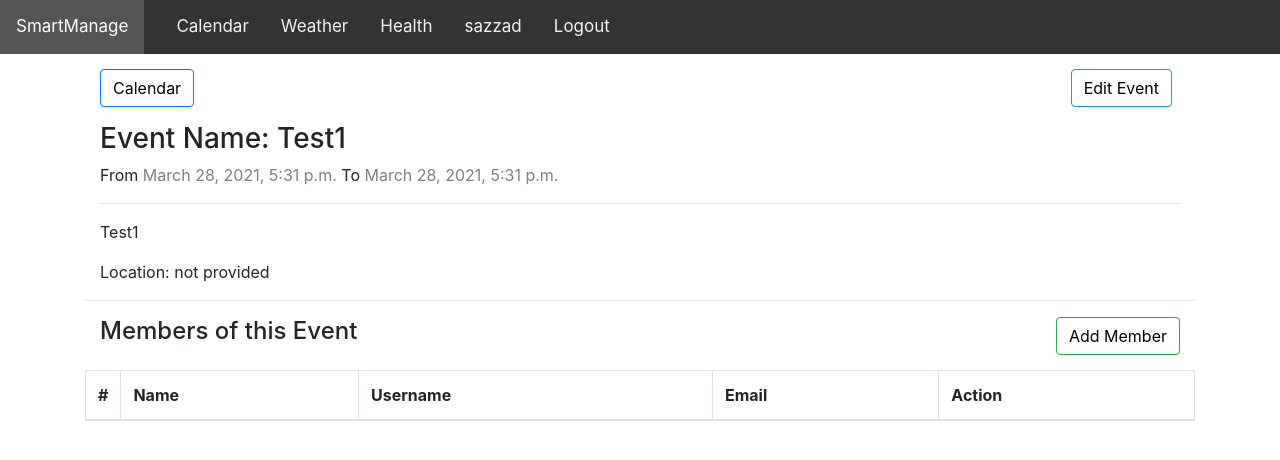
After one commit to sazzadr97/uniProject, a Django app: page /event/1/details/ in a window 1280 px wide. The commit adds this page. Shown: the top 460 px of the page. Run offline with Django 3.2, Linux system fonts and the light colour scheme; a user stored in the database is signed in; data comes from the database, SQL or seed files in the repository; both versions use the stored data as it was after the commit; lists and menus that the app fills with data are empty; some libraries are stand-ins or nearby versions.

Commit message:
all working
calendar and functions working

```diff
--- a/manCal/models.py
+++ b/manCal/models.py
@@ -15,14 +15,27 @@ class Event(models.Model):
     start_time = models.DateTimeField()
     end_time = models.DateTimeField()
     created_date = models.DateTimeField(auto_now_add=True)
+    location = models.CharField(max_length=200, null=True, blank=True)
+
 
     def __str__(self):
         return self.title
 
     def get_absolute_url(self):
-        return reverse('calendarapp:event-detail', args=(self.id,))
+        return reverse('manCal:event-detail', args=(self.id,))
 
     @property
     def get_html_url(self):
-        url = reverse('calendarapp:event-detail', args=(self.id,))
+        url = reverse('manCal:event-detail', args=(self.id,))
         return f'<a href="{url}"> {self.title} </a>'
+
+
+class EventMember(models.Model):
+    event = models.ForeignKey(Event, on_delete=models.CASCADE)
+    user = models.ForeignKey(settings.AUTH_USER_MODEL, on_delete=models.CASCADE)
+
+    class Meta:
+        unique_together = ['event', 'user']
+
+    def __str__(self):
+        return str(self.user)
--- a/manCal/static/css/style.css
+++ b/manCal/static/css/style.css
@@ -184,3 +184,7 @@
       text-align: left;
     }
   }
+
+  ul, li{
+    list-style-type: none;
+  }
--- a/manCal/templates/base.html
+++ b/manCal/templates/base.html
@@ -13,9 +13,9 @@
     </head>
     <body>
         <div class="topnav" id="myTopnav">
-            <a class="navbar-brand" href="{% url 'index' %}">SmartManage</a>
+            <a class="navbar-brand" href="{% url 'manCal:index' %}">SmartManage</a>
                 {% if user.is_authenticated %}
-                <a class="nav-link" href="{% url 'calendar' %}">Calendar</a>
+                <a class="nav-link" href="{% url 'manCal:calendar' %}">Calendar</a>
                 <a class="nav-link" href="">Weather</a>
                 <a class="nav-link" href="">Health</a>
                 <a class="nav-link" href="">{{user}}</a>
@@ -27,18 +27,8 @@
                 {% endif %}
         </div>
 
-        <br/>
-
-
-        <div class="container-fluid text-center">
-            <div class="row content justify-content-center">
-                <div class="col-sm-4">
-                    {% block content %}
-                    {% endblock content %}
-                </div>
-
-            </div>
-        </div>
+        {% block content %}
+        {% endblock content %}
 
         <script
 			  src="https://code.jquery.com/jquery-3.6.0.js"
--- /dev/null
+++ b/manCal/templates/event-details.html
@@ -0,0 +1,51 @@
+{% extends 'base.html' %}
+
+{% block title %}
+Event Details
+{% endblock %}
+
+{% block content %}
+    <div class="container">
+        <div class="clearfix">
+            <a class="btn btn-primary left" href="{% url 'manCal:calendar' %}"> Calendar </a>
+            <a class="btn btn-info right mr-2" href="{% url 'manCal:event_edit' event.pk %}"> Edit Event </a>
+        </div>
+
+        <div class="clearfix">
+            <h3>Event Name: {{ event.title }}</h3>
+            <p>From <span style="color: gray;">{{ event.start_time }}</span> To <span style="color: gray;">{{ event.end_time }}</span></p>
+            <hr>
+            <p>{{ event.description }}</p>
+            <p>Location: {{event.location}}
+        </div>
+        <hr>
+        <div class="clearfix">
+            <h4 class="left" > Members of this Event</h4>
+            <a class="btn btn-success right" href="{% url 'manCal:add_eventmember' event.id %}"> Add Member </a>
+        </div>
+        <table class="table table-bordered">
+            <thead>
+                <tr>
+                  <th style="width: 10px">#</th>
+                  <th>Name</th>
+                  <th>Username</th>
+                  <th>Email</th>
+                  <th>Action</th>
+                </tr>
+              </thead>
+              <tbody>
+                {% for member in eventmember %}
+                <tr role="row">
+                    <td>{{ forloop.counter }}</td>
+                    <td>{{ member.user.first_name }} {{ member.user.last_name }}</td>
+                    <td>{{ member.user.username }}</td>
+                    <td>{{ member.user.email }}</td>
+                    <td>
+                        <a class="btn btn-danger" href="{% url 'manCal:remove_event' member.id %}">Remove</a>
+                    </td>
+                </tr>
+                {% endfor %}
+              </tbody>
+        </table>
+    </div>
+{% endblock %}
--- a/manCal/urls.py
+++ b/manCal/urls.py
@@ -3,9 +3,15 @@ from django.urls import path, include
 
 from . import views
 
-app_name = 'calendarapp'
+app_name = 'manCal'
 urlpatterns = [
-
+    path('index', views.indexView, name="index"),
+    path('', views.CalendarView.as_view(), name='calendar'),
+    path('event/new/', views.create_event, name='event_new'),
+    path('event/edit/<int:pk>/', views.EventEdit.as_view(), name='event_edit'),
+    path('event/<int:event_id>/details/', views.event_details, name='event-detail'),
+    path('add_eventmember/<int:event_id>', views.add_eventmember, name='add_eventmember'),
+    path('event/<int:pk>/remove', views.EventMemberDeleteView.as_view(), name="remove_event"),
 
 
 ]
--- a/manCal/views.py
+++ b/manCal/views.py
@@ -2,7 +2,7 @@ from django.shortcuts import render, redirect
 from django.contrib.auth import authenticate, login, logout
 from django.http import HttpResponse, Http404
 from django.contrib.auth.decorators import login_required
-from .forms import signUpForm
+from .forms import signUpForm, EventForm, AddMemberForm
 
 from datetime import datetime, date
 from django.shortcuts import render, redirect
@@ -113,6 +113,61 @@ class CalendarView(LoginRequiredMixin, generic.ListView):
         context['next_month'] = next_month(d)
         return context
 
+
 @login_required
-def showWeather():
-    return HttpResponse("Hellow")
+def create_event(request):
+    form = EventForm(request.POST or None)
+    if request.POST and form.is_valid():
+        title = form.cleaned_data['title']
+        description = form.cleaned_data['description']
+        start_time = form.cleaned_data['start_time']
+        end_time = form.cleaned_data['end_time']
+        Event.objects.get_or_create(
+            user=request.user,
+            title=title,
+            description=description,
+            start_time=start_time,
+            end_time=end_time
+        )
+        return HttpResponseRedirect(reverse('manCal:calendar'))
+    return render(request, 'event.html', {'form': form})
+
+class EventEdit(generic.UpdateView):
+    model = Event
+    fields = ['title', 'description', 'start_time', 'end_time']
+    template_name = 'event.html'
+
+@login_required
+def event_details(request, event_id):
+    event = Event.objects.get(id=event_id)
+    context = {
+        'event': event,
+    }
+    return render(request, 'event-details.html', context)
+
+
+def add_eventmember(request, event_id):
+    forms = AddMemberForm()
+    if request.method == 'POST':
+        forms = AddMemberForm(request.POST)
+        if forms.is_valid():
+            member = EventMember.objects.filter(event=event_id)
+            event = Event.objects.get(id=event_id)
+            if member.count() <= 9:
+                user = forms.cleaned_data['user']
+                EventMember.objects.create(
+                    event=event,
+                    user=user
+                )
+                return redirect('manCal:calendar')
+            else:
+                print('--------------User limit exceed!-----------------')
+    context = {
+        'form': forms
+    }
+    return render(request, 'add_member.html', context)
+
+class EventMemberDeleteView(generic.DeleteView):
+    model = EventMember
+    template_name = 'event_delete.html'
+    success_url = reverse_lazy('manCal:calendar')
--- a/myProject/urls.py
+++ b/myProject/urls.py
@@ -6,7 +6,5 @@ urlpatterns = [
     path('admin/', admin.site.urls),
     path('', include('django.contrib.auth.urls')),
     path('signup/', views.signUpView, name="signup" ),
-    path('', views.indexView, name="index"),
-    path('calendar/', views.CalendarView.as_view(), name='calendar'),
     path('', include('manCal.urls')),
 ]
```
Also changed, not shown: manCal/forms.py (+23 -1 lines), manCal/templates/add_member.html (added, +19 -0 lines), manCal/templates/calendar.html (+15 -7 lines), manCal/templates/event.html (added, +19 -0 lines), manCal/templates/event_delete.html (added, +14 -0 lines), db.sqlite3, manCal/migrations/0001_initial.py, manCal/migrations/0002_event.py (deleted), manCal/migrations/0002_remove_event_location.py (added), manCal/migrations/0003_auto_20210328_1521.py (deleted), manCal/migrations/0003_event_location.py (added), manCal/migrations/0004_auto_20210328_1733.py (added).
